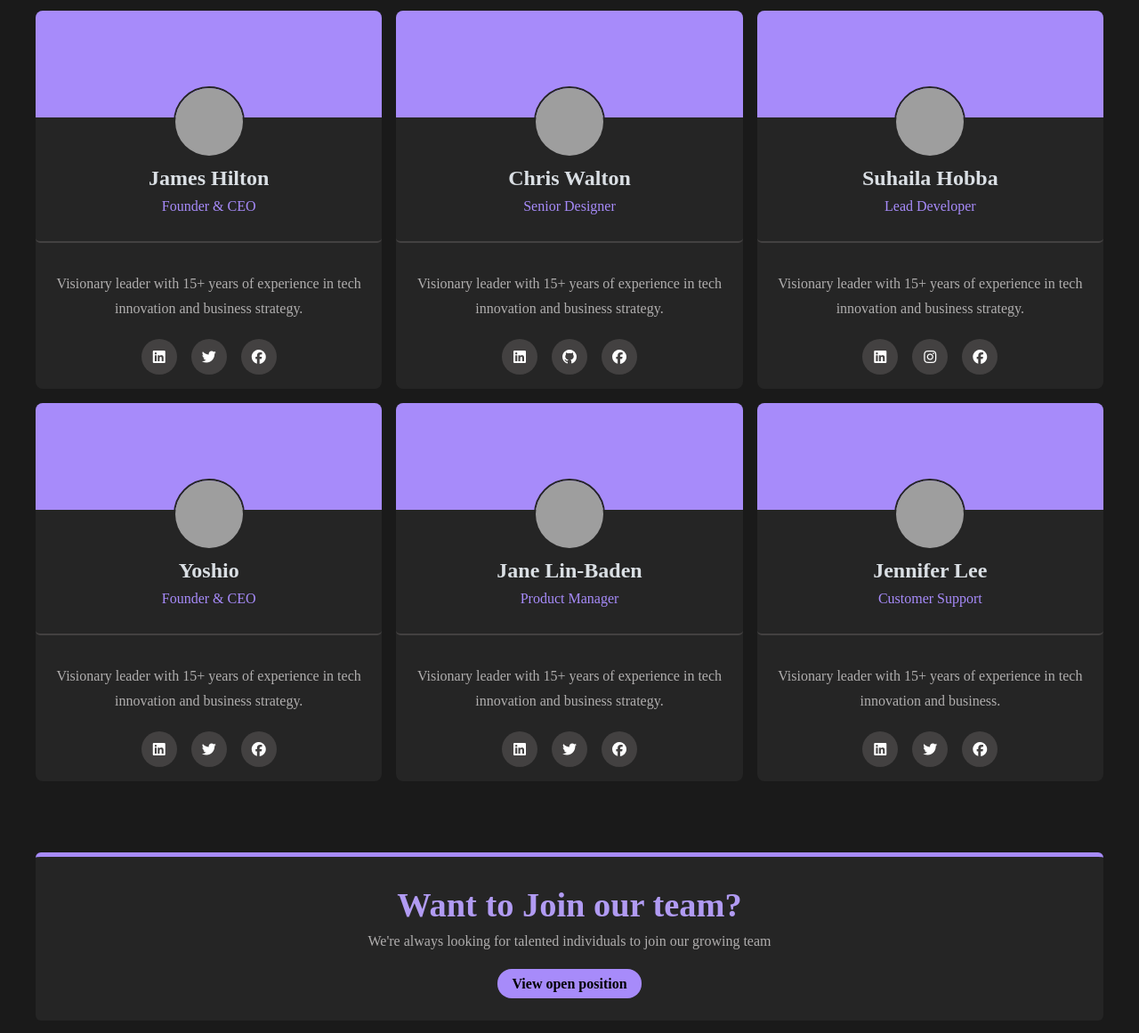
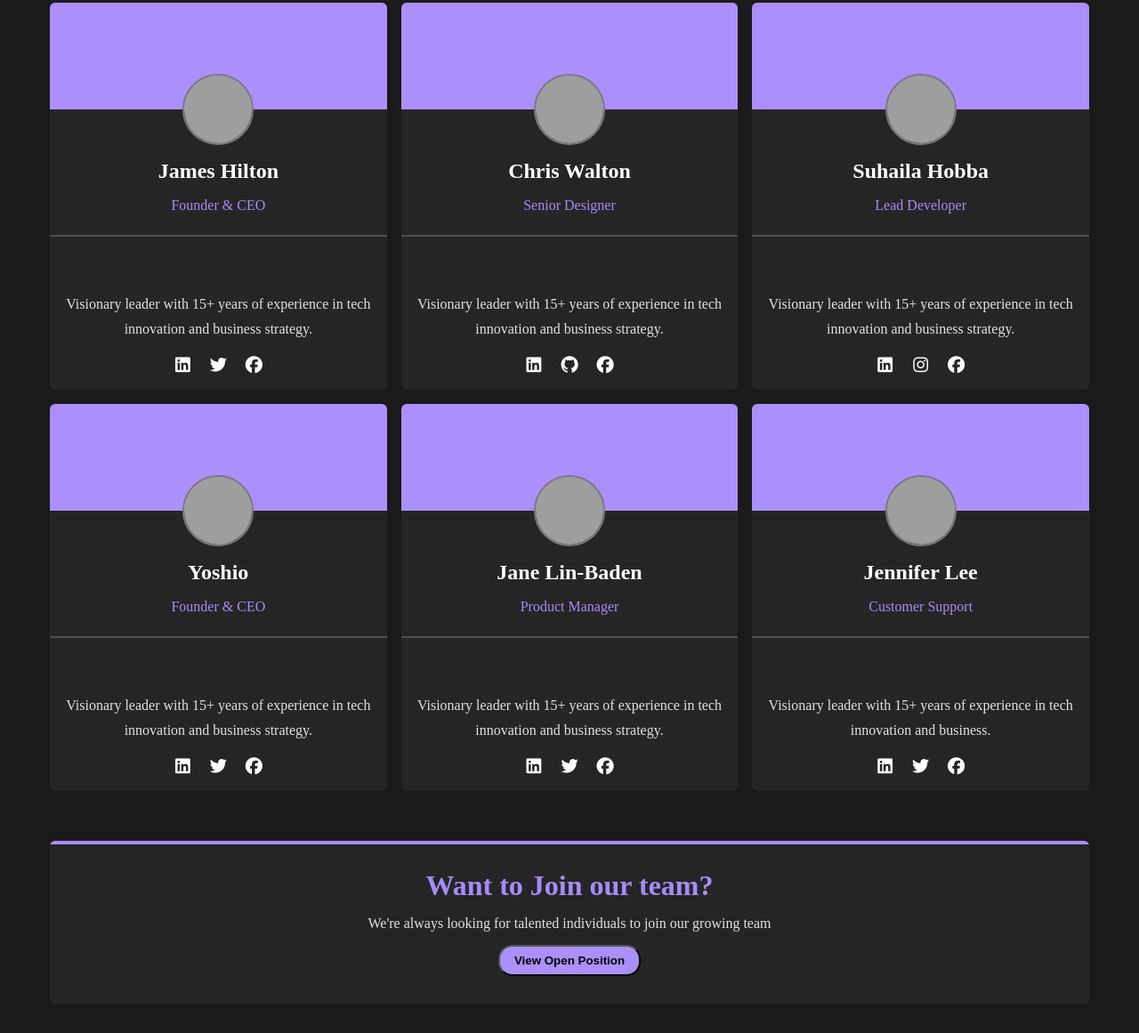
Before and after one commit to TM-Network-web/HTML-CSS-JS-Projects, a plain HTML site: page Team Members landing Page/index.html in a window 1280 px wide. Shown: the part 281-1442 px from the top of the page at 89% size. Drawn offline with Linux system fonts and the light colour scheme; grey boxes are pictures that could not be loaded.

Commit message:
Commit all changes

```diff
--- a/Expense Tracker/expense.js
+++ b/Expense Tracker/expense.js
@@ -77,9 +77,9 @@ function updateSummary(){
 }
 
 function  currencyformat(number){
-    return new Intl.NumberFormat("en-US",{
+    return new Intl.NumberFormat("en-PK",{
         style:"currency",
-        currency:"USD",
+        currency:"PKR",
     }).format(number);
 }
 
--- a/Team Members landing Page/index.html
+++ b/Team Members landing Page/index.html
@@ -13,26 +13,21 @@
 
 <body>
 
-
-
-
     <div class="container">
 
-        <div class="top-header">
+        <div class="header">
             <h1>Meet Our Team</h1>
-            <p>We're passionate group of professionals dedicated to delivering exceptional results </p>
+            <p>We're passionate group of professionals dedicated to delivering exceptional results</p>
         </div>
 
-
-        <div class="team-grid">
+        <div class="team-container">
 
             <!-- Card 1 -->
-
             <div class="profile-card">
 
                 <div class="card-top">
 
-                    <div class="header"> </div>
+                    <div class="head"> </div>
                     <div class="content">
                         <img height="80px" width="80px"
                             src="https://www.shutterstock.com/image-photo/close-portrait-smiling-30s-caucasian-260nw-2246095709.jpg"
@@ -67,7 +62,7 @@
 
                 <div class="card-top">
 
-                    <div class="header"> </div>
+                    <div class="head"> </div>
                     <div class="content">
                         <img height="80px" width="80px"
                             src="https://encrypted-tbn0.gstatic.com/images?q=tbn:ANd9GcQXu--WFtbSiwrAP4VlfNXV4myyv3l1B3y8bw&s"
@@ -102,7 +97,7 @@
 
                 <div class="card-top">
 
-                    <div class="header"> </div>
+                    <div class="head"> </div>
                     <div class="content">
                         <img height="80px" width="80px"
                             src="https://encrypted-tbn0.gstatic.com/images?q=tbn:ANd9GcR13H92e0uMDL27EMLpnrQ8--qzHjvp-D6oPA&s"
@@ -137,7 +132,7 @@
 
                 <div class="card-top">
 
-                    <div class="header"> </div>
+                    <div class="head"> </div>
                     <div class="content">
                         <img height="80px" width="80px"
                             src="https://marketing-interactive-assets.b-cdn.net/article_images/8traordinary-appoints-chief-strategy-officer-to-scale-esg-and-growth-ambitions/1747793732_8traordinary%20thomas%20teo.jpg"
@@ -172,7 +167,7 @@
 
                 <div class="card-top">
 
-                    <div class="header"> </div>
+                    <div class="head"> </div>
                     <div class="content">
                         <img height="80px" width="80px"
                             src="https://www.bandt.com.au/information/uploads/2022/09/Jane-Lin-Baden.jpg"
@@ -207,7 +202,7 @@
 
                 <div class="card-top">
 
-                    <div class="header"> </div>
+                    <div class="head"> </div>
                     <div class="content">
                         <img height="80px" width="80px"
                             src="https://www.sos.co.id/assets/images/news/1742957470.png"
@@ -218,7 +213,7 @@
                 </div>
 
                 <div class="card-bottom">
-                    <p class="bio-msg">Visionary leader with 15+ years of experience in tech innovation and business.</p>
+                    <p>Visionary leader with 15+ years of experience in tech innovation and business.</p>
                     <div class="social-profile">
                         <a href="#" class="icon">
                             <i class="fa-brands fa-linkedin"></i>
@@ -236,17 +231,15 @@
 
             </div>
 
-
         </div>
 
-        <div class="open-position">
+        <div class="join-team">
             <h1>Want to Join our team?</h1>
             <p>We're always looking for talented individuals to join our growing team</p>
-            <a href="#" class="open-position-btn">View open position</a>
+            <button class="position-btn">View Open Position</button>
         </div>
+    </div>
 
-
-    </div>
 
 </body>
 
--- a/Team Members landing Page/style.css
+++ b/Team Members landing Page/style.css
@@ -1,17 +1,17 @@
 *{
+    padding: 0;
     margin: 0;
-    padding: 0;
     box-sizing: border-box;
 }
-html, body{
 
+html,body{
     background-color: #1A1A1A;
     min-height: 100vh;
     display: flex;
     justify-content: center;
     align-items: center;
-    color: #DADFE4;
-    padding: 4rem 15px;
+    padding: 50px 1rem;
+    color: white;
 }
 
 .container{
@@ -19,60 +19,67 @@ html, body{
     width: 100%;
     display: flex;
     flex-direction: column;
+    justify-content: center;
+    align-items:center;
     gap: 1rem;
+    padding: 1rem;
 }
 
-.top-header{
-    margin-bottom: 30px;
+
+/* Styling for header of the container  */
+
+.container .header{
     text-align: center;
+    display: flex;
+    gap: 1rem;
+    flex-direction: column;
+    margin-bottom: 3rem;
 }
 
-.top-header h1{
+.header h1{
+    background:linear-gradient(to right, #AB90FB,#C3B4FD );
+    background-clip: text;
+    -webkit-background-clip: text;
     color: transparent;
-    background: linear-gradient(to right, #a78bfa,#c4b5fd);
-    background-clip: text;
-    -webkit-background-clip:text;
-    font-size: 2.3rem;
-    margin-bottom: 20px;
+    margin-bottom: 15px;
     position: relative;
-    display: inline-block;
 }
 
-.top-header h1::after{
+.header h1::after{
     content: "";
     position: absolute;
+    height: 4px;
     width: 60px;
-    left: 50%;
+    left: 45%;
     bottom: -10px;
-    transform: translateX(-50%);
-    height: 4px;
     background: linear-gradient(135deg,#a78bfa,#c4b5fd);
-    border-radius: 4px;
+    border-radius: 6px;
+}
+.header p{
+    color: #DADFE4;
+    max-width: 500px;
+    margin: 0 auto;
 }
 
-.top-header p{
-    max-width: 500px;
-    margin: 0 auto;
-    margin-top: 20px
-}
+/* Styling for team member profiles container  */
 
-.team-grid{
+.team-container{
+    width: 100%;
     display: grid;
     grid-template-columns: repeat(3,1fr);
     gap: 1rem;
-    margin-bottom: 4rem;
 }
 
 .profile-card{
     background-color: #252525;
-    border-radius: 8px;
-    overflow: hidden;
+    border-radius: 6px;
     position: relative;
+    transition: all 0.3s ease;
     display: flex;
     flex-direction: column;
     gap: 1rem;
-    transition: all 0.3s ease;
-    height: 100%;
+    overflow: hidden;
+
 }
 
 .profile-card:hover{
@@ -80,40 +87,39 @@ html, body{
 }
 
 .profile-card .card-top{
-
-    position: relative;
-    padding-top: 85px;
+    padding: 80px 0 30px 0;
     text-align: center;
     z-index: 1;
 }
 
-.profile-card .header{
-    height: 120px;
-    background-color: #a78bfa;
+.card-top .head{
     position: absolute;
     top: 0;
+    left: 0;
+    right: 0;
+    background-color: #AB90FB;
     width: 100%;
+    height:120px ;
     z-index: -1;
 }
 
-.content{
+.card-top .content{
     display: flex;
     flex-direction: column;
-    gap: .6rem;
+    gap: 1rem;
     align-items: center;
-    padding-bottom: 30px;
-    border-bottom: 2px solid #434141;
-    border-radius: 5px;
-
+    border-bottom:2px solid #504e4e;
+    padding-bottom: 1.5rem;
 }
 
 .content img{
+    border-radius: 3rem;
+    object-fit: cover;
+    border: 2px solid #7b7979;
+    transition: all 0.3s ease;
     cursor: pointer;
-    border-radius: 50%;
-    border: 2px solid #252525;
-    transition: all 0.3s ease;
-    object-fit: cover;
 }
+
 .content img:hover{
     scale: 1.1;
 }
@@ -124,94 +130,79 @@ html, body{
 
 
 .card-bottom{
-    padding-bottom:1rem;
-    padding:1rem 0 ;
     text-align: center;
+    padding: 1rem;
     display: flex;
     flex-direction: column;
-    justify-content: space-between;
+    gap: 1rem;
 }
 
 .card-bottom p{
-    margin-bottom: 20px;
+    color: #e4e1e1;
     line-height: 28px;
-    color: #b0aeae;
 }
 
 .card-bottom .social-profile{
-
     display: flex;
     justify-content: center;
     gap: 1rem;
 }
 
-.card-bottom .social-profile .icon{
-
+.social-profile .icon{
+    color: white;
     text-decoration: none;
-    height: 40px;
-    width: 40px;
-    border-radius: 2rem;
-    background-color: #434141;
-    position: relative;
-    transition: all 0.3s ease;
-}
-
-.card-bottom .social-profile .icon:hover{
-    transform: translateY(-4px);
-}
-.card-bottom .social-profile .icon:active{
-    scale: 0.9;
-}
-.icon i{
-    position: absolute;
-    top: 30%;
-    right:25%;
-    color: white;
-}
-
-.open-position{
-    max-width: 80rem;
-    width: 100%;
-    margin: 0 auto;
-    background-color: #252525;
-    padding: 2rem;
-    border-radius: 6px;
-    border-top: 5px solid #a78bfa;
-    text-align: center;
+    font-size: 1.2rem;
     transition: all 0.4s ease;
 }
 
-.open-position:hover{
+.icon:hover{
+
+    transform: translateY(-5px);
+}
+
+
+/* Styling on Join team Container  */
+
+.join-team{
+    margin-top: 40px;
+   max-width: 80rem;
+   width: 100%;
+   padding: 2rem;
+   border-radius: 6px;
+   background-color: #252525;
+   text-align: center;
+   position: relative;
+   overflow: hidden;
+    transition:all 0.4s ease ;
+}
+
+.join-team::before{
+    content: "";
+    position: absolute;
+    top: 0;
+    width: 100%;
+    right: 0;
+    height: 4px;
+    background-color: #a78bfa;
+
+}
+.join-team:hover{
     transform: translateY(-6px);
 }
 
-.open-position h1{
-    color:#b19bf3;
-   font-size: 2.4rem;
-   margin-bottom: 10px;
+.join-team h1{
+    margin-bottom: 15px;
+    color: #a78bfa;
 }
 
-.open-position p{
-     color: #b0aeae;
-     margin-bottom: 30px;
+.join-team p{
+    color: #e4e1e1;
+    margin-bottom: 15px;
 }
 
-.open-position .open-position-btn{
-    text-decoration: none;
+.join-team button{
     padding: .5rem 1rem;
-    background-color: #a78bfa;
     border-radius: 1rem;
-    font-weight: 800;
-    color: black;
-
+    background-color: #AB90FB;
+    font-weight: 600;
 }
-
-
-@media (max-width:650px) {
-
-    .team-grid{
-        display: flex;
-        flex-wrap: wrap;
-    }
-
-}
```
Also changed, not shown: Sim Data Finder/index.html (+1 -1 lines).
